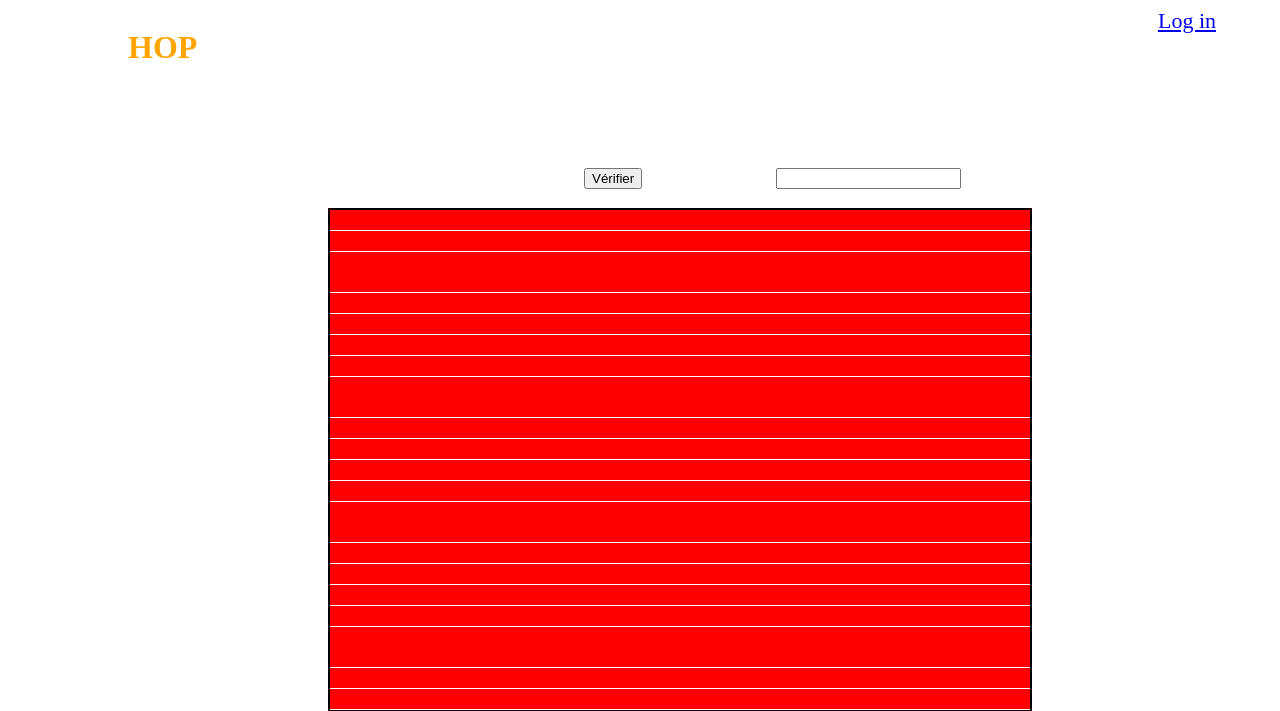
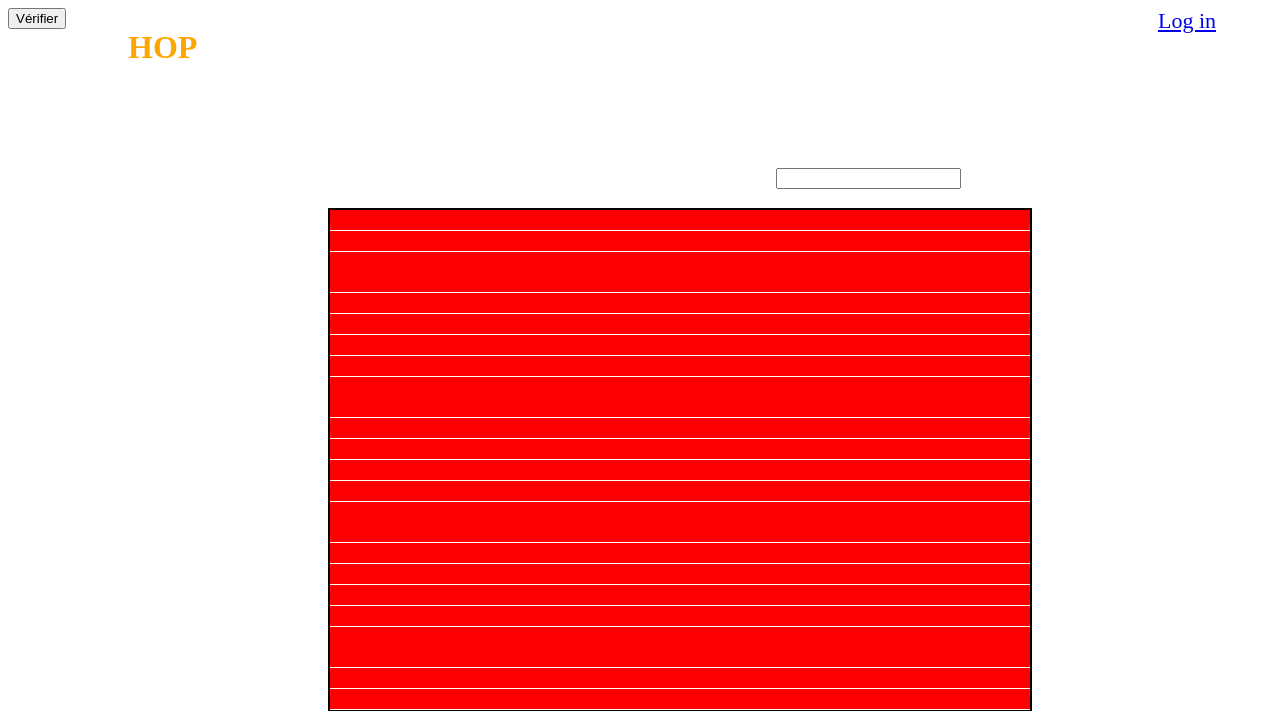
Before and after one commit to Arcreuss/Christmas-Egg, a PHP site: page / in a window 1280 px wide. Shown: the top 711 px of the page. Run offline with PHP 8.4, Linux system fonts and the light colour scheme.

Commit message:
Update style.css

```diff
--- a/style.css
+++ b/style.css
@@ -98,8 +98,6 @@ img {
 
 input {
     position: absolute;
-    margin-left: 45vw;
-    margin-top: 20vh;
     z-index: 9999;
 }
 
```
